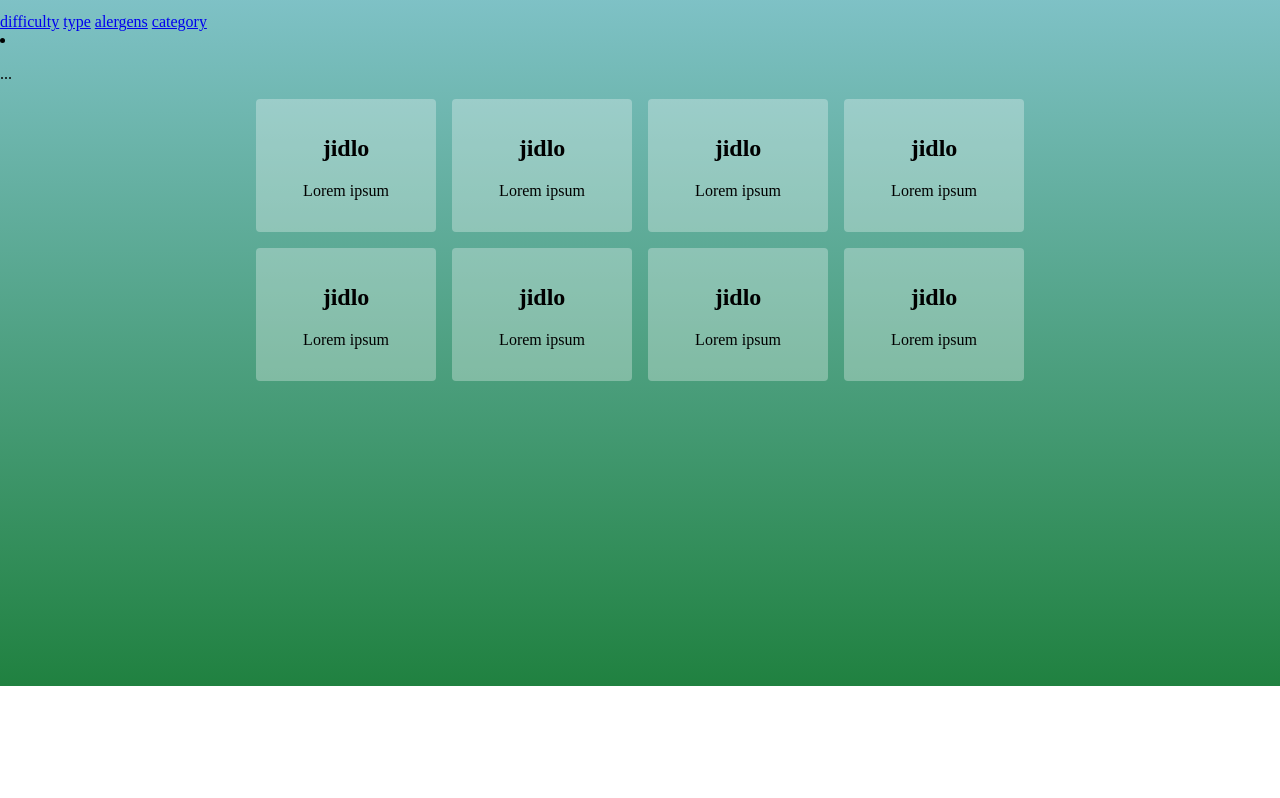
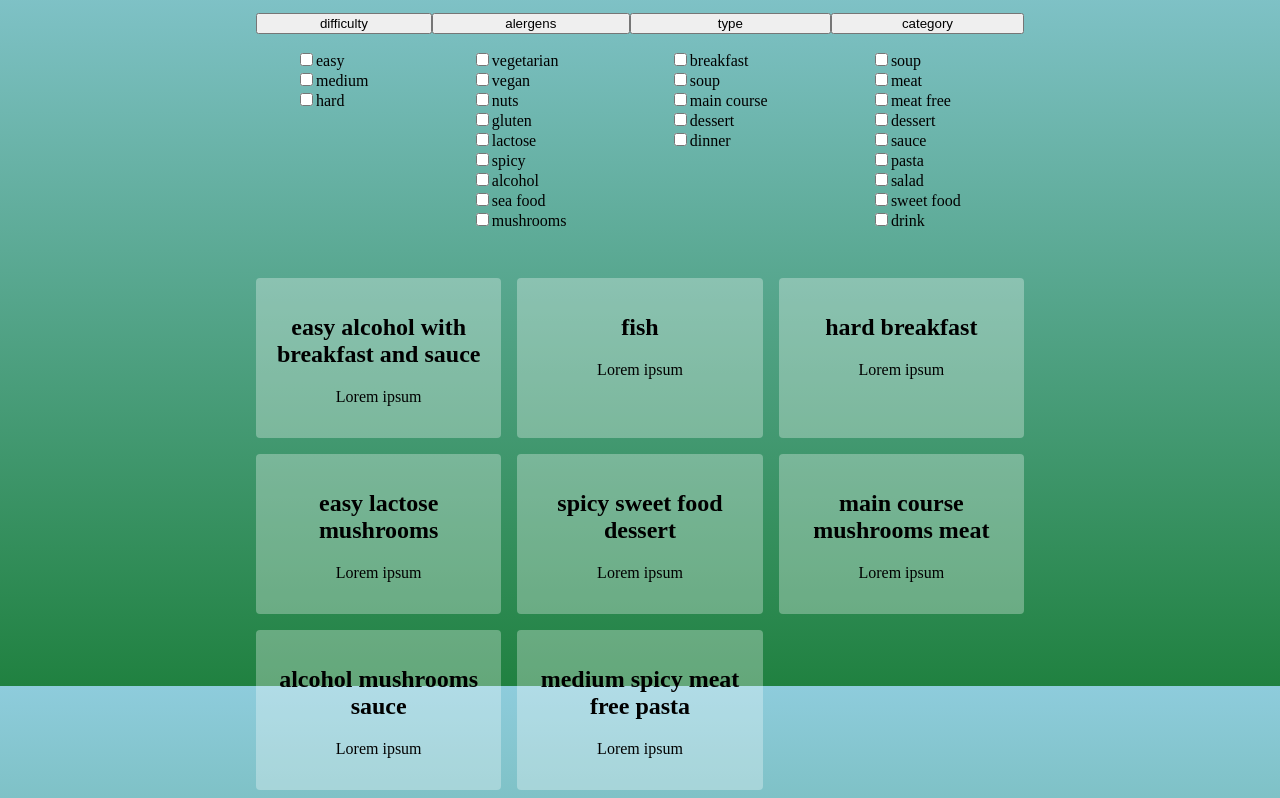
Before and after one commit to ventross1/smartcook, a website: page smartcook.html in a window 1280 px wide. Shown: the part 114-912 px from the top of the page. Before the commit the page ends 800 px from the top, so only its background shows below. Drawn offline with Linux system fonts and the light colour scheme; a web font is replaced by a local one.

Commit message:
Add files via upload

```diff
--- a/smartcook.html
+++ b/smartcook.html
@@ -11,44 +11,81 @@
     <main>
       <div class="top"><h1 class="title">SmartCook</h1>
       <button class="login">login</button></div>
-      <form action="#">
-        <a href="#difficulty">difficulty</a>
-        <a href="#type">type</a>
-        <a href="#alergens">alergens</a>
-        <a href="#category">category</a>
-        <li><p>...</p></a>
+      <div class="nav">
+        <button id="filter-category1" class="difficulty" onclick="difficulty()">difficulty</button>
+          <ul class="dropdown-content" id="difficulty">
+            <li><input type="checkbox" class="filter-checkbox" id="easy" value="option1"><label for="easy">easy</label></input></li>
+            <li><input type="checkbox" class="filter-checkbox" id="medium" value="option2"><label for="medium">medium</label></input></li>
+            <li><input type="checkbox" class="filter-checkbox" id="hard" value="option3"><label for="hard">hard</label></input></li>
+          </ul>
+
+        <button id="filter-category2" class="alergens" onclick="alergens()">alergens</button>
+          <ul class="dropdown-content" id="alergens">
+            <li><input type="checkbox" class="filter-checkbox" value="option4"><label for="vegetarian">vegetarian</label></input></li>
+            <li><input type="checkbox" class="filter-checkbox" value="option5"><label for="vegan">vegan</label></input></li>
+            <li><input type="checkbox" class="filter-checkbox" value="option6"><label for="nuts">nuts</label></input></li>
+            <li><input type="checkbox" class="filter-checkbox" value="option7"><label for="gluten">gluten</label></input></li>
+            <li><input type="checkbox" class="filter-checkbox" value="option8"><label for="lactose">lactose</label></input></li>
+            <li><input type="checkbox" class="filter-checkbox" value="option9"><label for="spicy">spicy</label></input></li>
+            <li><input type="checkbox" class="filter-checkbox" value="option10"><label for="alcohol">alcohol</label></input></li>
+            <li><input type="checkbox" class="filter-checkbox" value="option11"><label for="sea_food">sea food</label></input></li>
+            <li><input type="checkbox" class="filter-checkbox" value="option12"><label for="mushrooms">mushrooms</label></input></li>
+          </ul>
+
+        <button id="filter-category3" class="type" onclick="typ()">type</button>
+          <ul class="dropdown-content" id="type">
+            <li><input type="checkbox" class="filter-checkbox" id="breakfast" value="option13"><label for="breakfast">breakfast</label></input></li>
+            <li><input type="checkbox" class="filter-checkbox" id="soup1" value="option14"><label for="soup">soup</label></input></li>
+            <li><input type="checkbox" class="filter-checkbox" id="main_course" value="option15"><label for="main_course">main course</label></input></li>
+            <li><input type="checkbox" class="filter-checkbox" id="dessert1" value="option16"><label for="dessert">dessert</label></input></li>
+            <li><input type="checkbox" class="filter-checkbox" id="dinner" value="option17"><label for="dinner">dinner</label></input></li>
+          </ul>
+
+        <button id="filter-category4" class="category" onclick="category()">category</button>
+          <ul class="dropdown-content" id="category">
+            <li><input type="checkbox" class="filter-checkbox" id="soup2" value="option18"><label for="soup">soup</label></input></li>
+            <li><input type="checkbox" class="filter-checkbox" id="meat" value="option19"><label for="meat">meat</label></input></li>
+            <li><input type="checkbox" class="filter-checkbox" id="meat_free" value="option20"><label for="meat_free">meat free</label></input></li>
+            <li><input type="checkbox" class="filter-checkbox" id="dessert2" value="option21"><label for="dessert">dessert</label></input></li>
+            <li><input type="checkbox" class="filter-checkbox" id="sauce" value="option22"><label for="sauce">sauce</label></input></li>
+            <li><input type="checkbox" class="filter-checkbox" id="pasta" value="option23"><label for="pasta">pasta</label></input></li>
+            <li><input type="checkbox" class="filter-checkbox" id="salad" value="option24"><label for="salad">salad</label></input></li>
+            <li><input type="checkbox" class="filter-checkbox" id="sweet_food" value="option25"><label for="sweet_food">sweet food</label></input></li>
+            <li><input type="checkbox" class="filter-checkbox" id="drink" value="option26"><label for="drink">drink</label></input></li>
+          </ul>
+        </div>
       </div>
-      <div class="grid">
-        <div>
-          <h2>jidlo</h2>
+      <div class="grid" id="item">
+        <div class="item" data-options="option1 option10 option13 option22">
+          <h2>easy alcohol with breakfast and sauce</h2>
           <p>Lorem ipsum</p>
         </div>
-        <div>
-          <h2>jidlo</h2>
+        <div class="item" data-options="option11">
+          <h2>fish</h2>
           <p>Lorem ipsum</p>
         </div>
-        <div>
-          <h2>jidlo</h2>
+        <div class="item" data-options="option3 option13 option23">
+          <h2>hard breakfast</h2>
           <p>Lorem ipsum</p>
         </div>
-        <div>
-          <h2>jidlo</h2>
+        <div class="item" data-options="option8 option12 option1">
+          <h2>easy lactose mushrooms</h2>
           <p>Lorem ipsum</p>
         </div>
-        <div>
-          <h2>jidlo</h2>
+        <div class="item" data-options="option9 option25 option21">
+          <h2>spicy sweet food dessert</h2>
           <p>Lorem ipsum</p>
         </div>
-        <div>
-          <h2>jidlo</h2>
+        <div class="item" data-options="option15 option6 option19">
+          <h2>main course mushrooms meat</h2>
           <p>Lorem ipsum</p>
         </div>
-        <div>
-          <h2>jidlo</h2>
+        <div class="item" data-options="option12 option10 option22">
+          <h2>alcohol mushrooms sauce</h2>
           <p>Lorem ipsum</p>
         </div>
-        <div>
-          <h2>jidlo</h2>
+        <div class="item" data-options="option2 option20 option9 option23">
+          <h2>medium spicy meat free pasta </h2>
           <p>Lorem ipsum</p>
         </div>
       </div>
--- a/styles.css
+++ b/styles.css
@@ -2,7 +2,8 @@
 
 body{
     padding: 0;
-    margin: 0;
+    margin-left: 20vw;
+    margin-right: 20vw;
     color: #000;
     background: linear-gradient(0, rgb(32, 129, 64), rgb(142, 204, 220)) fixed;
 }
@@ -25,8 +26,6 @@ html {
     display: grid;
     justify-content: center;
     align-items: center;
-    margin-left: 20vw;
-    margin-right: 20vw;
     grid-template-columns: 1fr auto;
     grid-template-rows: 1fr;
     grid-area: 1 / 1 / 2 / 4;
@@ -45,9 +44,10 @@ html {
 .grid{
     display: grid;
     gap: 1em;
-    grid-template-columns: repeat(auto-fill, minmax(150px, 1fr));
-    margin-left: 20vw;
-    margin-right: 20vw;
+    grid-template-columns: repeat(auto-fill, minmax(200px, 1fr));
+    z-index: -1;
+    margin-top: 4vh;
+
 }
 .grid > div{
     padding: 1em;
@@ -64,4 +64,81 @@ html {
     .top{
         grid-template-columns: 250px auto;
     }
+    /*body{
+        margin: 0;
+    }*/
 }
+
+@media screen and (max-width: 700px){
+    body{
+        margin: 0;
+    }
+    .nav > div{
+        gap: 0;
+        border-radius: 0;
+    }
+    #filter2{
+        text-align: left;
+    }
+
+    #filter3{
+        text-align: left;
+    }
+
+    #filter4{
+        text-align: left;
+    }
+    .difficulty{
+        text-align: left;
+    }
+    .alergens{
+        text-align: left;
+    }
+    .type{
+        text-align: left;
+    }
+    .category{
+        text-align: left;
+    }
+}
+.nav {
+    display: grid;
+    grid-template-columns: repeat(auto-fill, repeat(4, 1fr));
+    position: relative;
+}
+.nav > div{
+    padding: 1em;
+    background: rgba(255, 255, 255, 0.3);
+    border-radius: 0.25em;
+    text-align: center;
+}
+#filter-category2{
+    grid-column: 2;
+}
+
+#filter-category3{
+    grid-column: 3;
+}
+
+#filter-category4{
+    grid-column: 4;
+}
+#difficulty{
+    grid-row: 2;
+    grid-column: 1;
+}
+#alergens{
+    grid-row: 2;
+    grid-column: 2;
+}
+#type{
+    grid-row: 2;
+    grid-column: 3;
+}
+#category{
+    grid-row: 2;
+    grid-column: 4;
+}
+li{
+    list-style-type: none;
+}
--- /dev/null
+++ b/stylesold.css
@@ -0,0 +1,67 @@
+@import url('https://fonts.cdnfonts.com/css/chalkboard');
+
+body{
+    padding: 0;
+    margin: 0;
+    color: #000;
+    background: linear-gradient(0, rgb(32, 129, 64), rgb(142, 204, 220)) fixed;
+}
+
+html {
+    margin: 0;
+    padding: 0;
+    min-height: 100svh;
+    width: 100vw;
+}
+.title{
+    font-size: 3vw;
+    font-family: 'chalkboard', sans-serif;
+    text-align: center;
+}
+
+.top{
+    margin: 1em;
+    padding: 0;
+    display: grid;
+    justify-content: center;
+    align-items: center;
+    margin-left: 20vw;
+    margin-right: 20vw;
+    grid-template-columns: 1fr auto;
+    grid-template-rows: 1fr;
+    grid-area: 1 / 1 / 2 / 4;
+}
+.login{
+    font-size: 2vw;
+    font-family: Georgia, 'Times New Roman', Times, serif;
+    font-weight: bold;
+    background: linear-gradient(#00ff4c,#f2e35a);
+    background-size: cover;
+    border: 1px, solid;
+    height: auto;
+    width: auto;
+    justify-self: end;
+}
+.grid{
+    display: grid;
+    gap: 1em;
+    grid-template-columns: repeat(auto-fill, minmax(150px, 1fr));
+    margin-left: 20vw;
+    margin-right: 20vw;
+}
+.grid > div{
+    padding: 1em;
+    background: rgba(255, 255, 255, 0.3);
+    border-radius: 0.25em;
+    text-align: center;
+}
+
+@media screen and (max-width: 500px){
+    .title{
+        font-size: 15px;
+        text-align: start;
+    }
+    .top{
+        grid-template-columns: 250px auto;
+    }
+}
--- a/website.js
+++ b/website.js
@@ -0,0 +1,53 @@
+
+/*
+    const difficulty = document.getElementById('difficulty');
+    const alergens = document.getElementById('alergens');
+    const type = document.getElementById('type');
+    const category = document.getElementById('category');
+    const items = document.querySelectorAll('.grid');
+
+    // Get selected options from both dropdowns
+    const selectedOptions1 = Array.from(difficulty.selectedOptions).map(option => option.value);
+    const selectedOptions2 = Array.from(alergens.selectedOptions).map(option => option.value);
+    const selectedOptions3 = Array.from(type.selectedOptions).map(option => option.value);
+    const selectedOptions4 = Array.from(category.selectedOptions).map(option => option.value);
+
+    // Combine selected options from both dropdowns
+    const selectedFilters = [...selectedOptions1, ...selectedOptions2, ...selectedOptions3, ...selectedOptions4];
+
+    // Filter items based on selected filters
+    items.forEach(item => {
+      const itemFilters = item.getAttribute('data-filters').split(' ');
+      const shouldShow = selectedFilters.some(filter => itemFilters.includes(filter));
+      item.style.display = shouldShow ? 'block' : 'none';
+    });
+  }
+
+  // Attach event listeners to dropdowns
+  document.getElementById('difficulty').addEventListener('change', filterItems);
+  document.getElementById('alergens').addEventListener('change', filterItems);
+  document.getElementById('type').addEventListener('change', filterItems);
+  document.getElementById('category').addEventListener('change', filterItems);
+*/
+document.addEventListener('DOMContentLoaded', function() {
+    const checkboxes = document.querySelectorAll('.filter-checkbox');
+
+    checkboxes.forEach(checkbox => {
+      checkbox.addEventListener('change', () => {
+        const selectedFilters = Array.from(checkboxes)
+                                   .filter(chk => chk.checked)
+                                   .map(chk => chk.value);
+
+        const items = document.querySelectorAll('.item');
+
+        items.forEach(item => {
+          const itemOptions = item.dataset.options.split(' ');
+          if (selectedFilters.every(filter => itemOptions.includes(filter))) {
+            item.style.display = 'grid';
+          } else {
+            item.style.display = 'none';
+          }
+        });
+      });
+    });
+  });
```
Also changed, not shown: smartcookold.html (added, +57 -0 lines).
